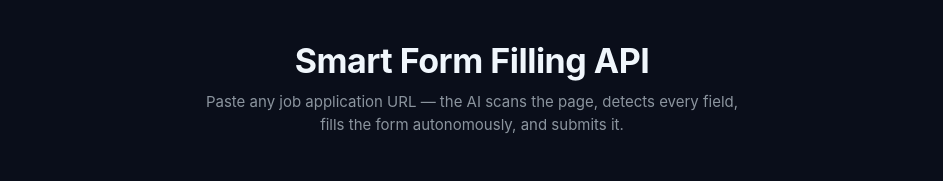
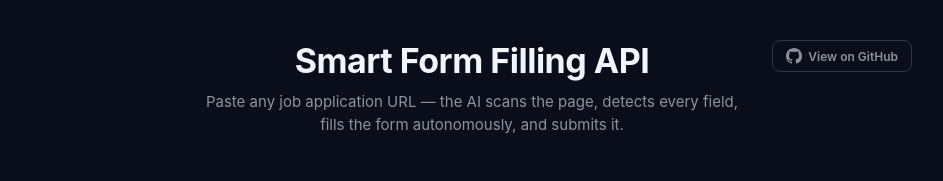
Before and after one commit to GuilhermeDidier/smart-form-api, a website: page public/demo.html in a window 1280 px wide. Shown: the top 181 px of the page, without its empty margins (168-1111 px from the left). Drawn offline with Linux system fonts and the light colour scheme.

Commit message:
feat: add GitHub link button to demo page header

```diff
--- a/public/demo.html
+++ b/public/demo.html
@@ -17,7 +17,8 @@
 
     .container { max-width: 880px; margin: 0 auto; }
 
-    header { text-align: center; margin-bottom: 48px; }
+    header { text-align: center; margin-bottom: 48px; position: relative; }
+    .header-actions { position: absolute; top: 0; right: 0; }
 
     .badge {
       display: inline-block;
@@ -378,6 +379,14 @@
 <div class="container">
 
   <header>
+    <div class="header-actions">
+      <a href="https://github.com/GuilhermeDidier/smart-form-api" target="_blank" rel="noopener" class="btn btn-ghost" style="display:inline-flex;align-items:center;gap:6px;text-decoration:none">
+        <svg width="16" height="16" viewBox="0 0 16 16" fill="currentColor" aria-hidden="true">
+          <path d="M8 0C3.58 0 0 3.58 0 8c0 3.54 2.29 6.53 5.47 7.59.4.07.55-.17.55-.38 0-.19-.01-.82-.01-1.49-2.01.37-2.53-.49-2.69-.94-.09-.23-.48-.94-.82-1.13-.28-.15-.68-.52-.01-.53.63-.01 1.08.58 1.23.82.72 1.21 1.87.87 2.33.66.07-.52.28-.87.51-1.07-1.78-.2-3.64-.89-3.64-3.95 0-.87.31-1.59.82-2.15-.08-.2-.36-1.02.08-2.12 0 0 .67-.21 2.2.82.64-.18 1.32-.27 2-.27.68 0 1.36.09 2 .27 1.53-1.04 2.2-.82 2.2-.82.44 1.1.16 1.92.08 2.12.51.56.82 1.27.82 2.15 0 3.07-1.87 3.75-3.65 3.95.29.25.54.73.54 1.48 0 1.07-.01 1.93-.01 2.2 0 .21.15.46.55.38A8.013 8.013 0 0016 8c0-4.42-3.58-8-8-8z"/>
+        </svg>
+        View on GitHub
+      </a>
+    </div>
     <h1>Smart Form Filling API</h1>
     <p class="subtitle">Paste any job application URL — the AI scans the page, detects every field,<br>fills the form autonomously, and submits it.</p>
   </header>
```
